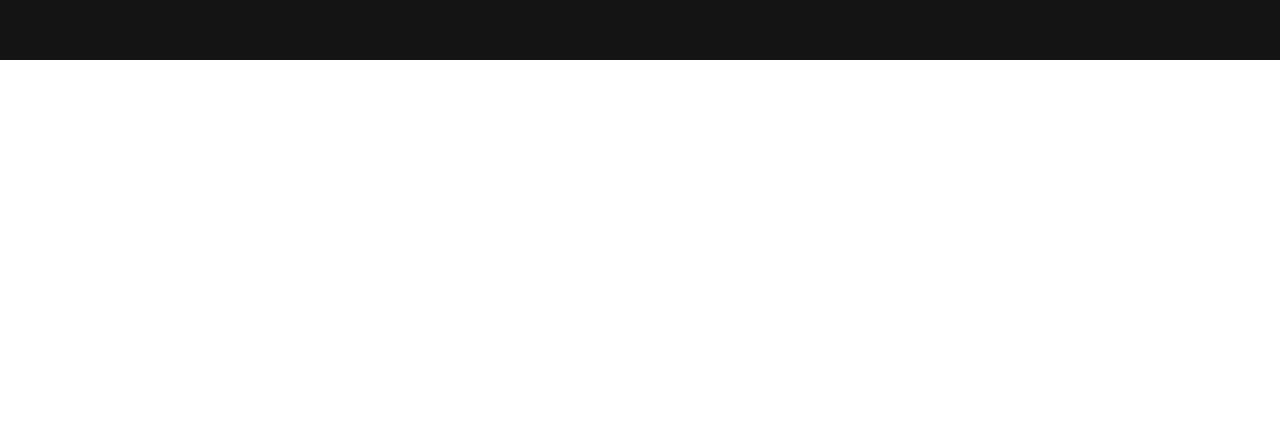
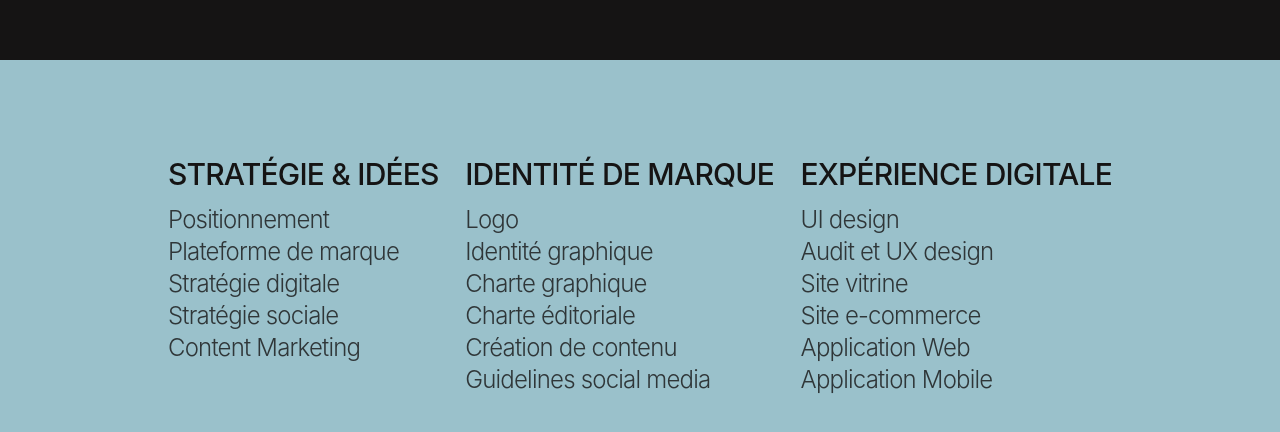
Before and after one commit to vaidik-bajpai/we-think-elastic-clone, a React (Vite) app: page / in a window 1280 px wide. Shown: the part 9402-9834 px from the top of the page. Before the commit the page ends 9462 px from the top, so only its background shows below. Built offline with nearby package versions, Linux system fonts and the light colour scheme.

Commit message:
feat: added our projects section

```diff
--- a/src/App.tsx
+++ b/src/App.tsx
@@ -9,6 +9,7 @@ import HeroStatement from './features/landing-page/view/hero-statement';
 import OurProjects from './features/landing-page/view/our-projects';
 import BorderAnimation from './features/landing-page/components/border-animation';
 import Expertise from './features/landing-page/view/expertise';
+import ServicesSection from './features/landing-page/view/services-section';
 
 function App() {
   gsap.registerPlugin(ScrollTrigger);
@@ -34,6 +35,7 @@ function App() {
         <BorderAnimation />
       </div>
       <Expertise />
+      <ServicesSection />
     </div>
   )
 }
--- /dev/null
+++ b/src/features/landing-page/view/services-section.tsx
@@ -0,0 +1,49 @@
+const ourServices = [
+    {
+        title: "Stratégie & Idées",
+        services: ["Positionnement", "Plateforme de marque", "Stratégie digitale", "Stratégie sociale", "Content Marketing"],
+    },
+    {
+        title: "Identité de marque",
+        services: ["Logo", "Identité graphique", "Charte graphique", "Charte éditoriale", "Création de contenu", "Guidelines social media"]
+    },
+    {
+        title: "Expérience digitale",
+        services: ["UI design", "Audit et UX design", "Site vitrine", "Site e-commerce", "Application Web", "Application Mobile"]
+    }
+]
+
+const ServicesSection = () => {
+    return (
+        <div className="text-dark bg-brandBlue flex justify-between px-42 pt-24 pb-48">
+            {ourServices.map((service) => {
+                return <ServiceColumn
+                    title={service.title}
+                    services={service.services}
+                />
+            })}
+        </div>
+    )
+}
+
+const ServiceColumn = ({title, services}: {
+    title: string,
+    services: string[]}
+) => {
+    return (
+        <div className="flex flex-col gap-3 tracking-tighter">
+            <h2 className="uppercase text-3xl font-medium">{title}</h2>
+            <div>
+                {services.map((service) => {
+                    return (
+                        <div className="text-2xl font-[350] opacity-[80%]">
+                            {service}
+                        </div>
+                    )
+                })}
+            </div>
+        </div>
+    )
+}
+
+export default ServicesSection
```
